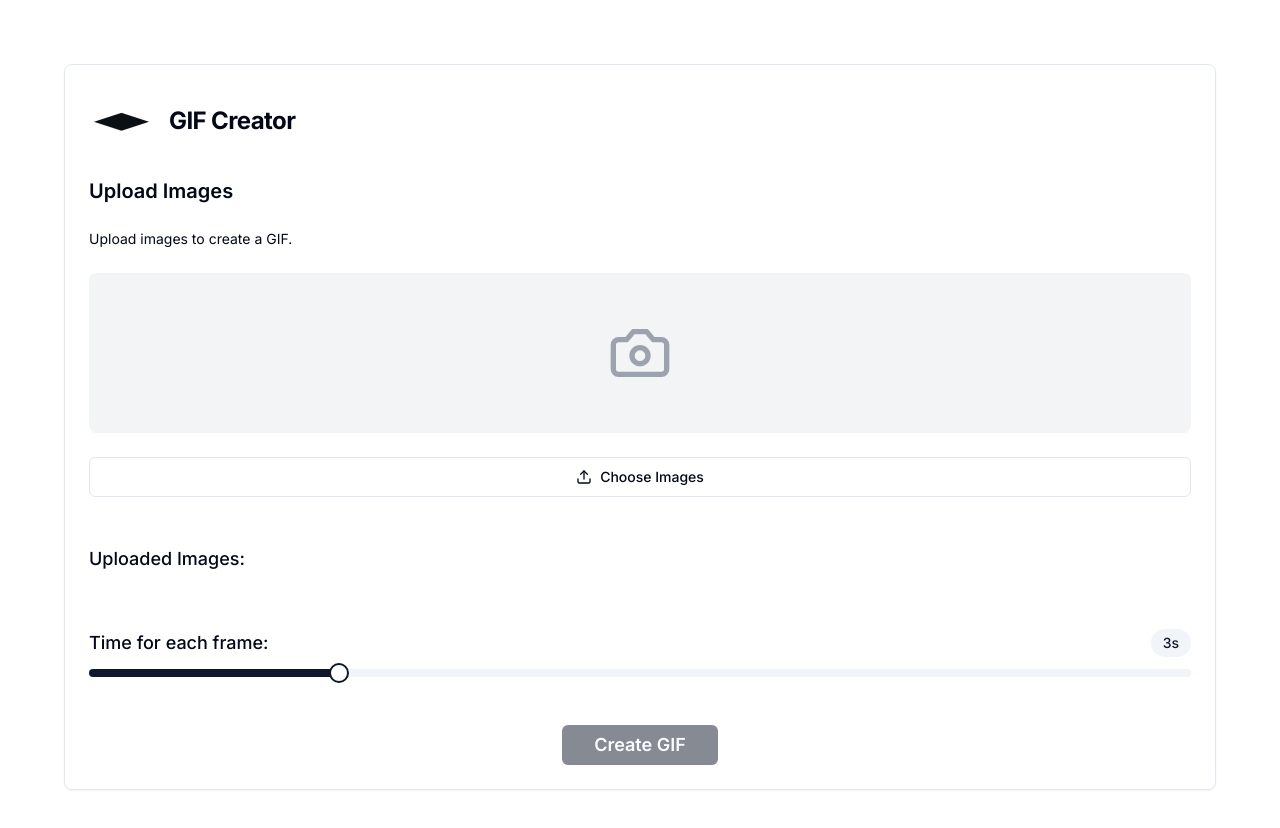
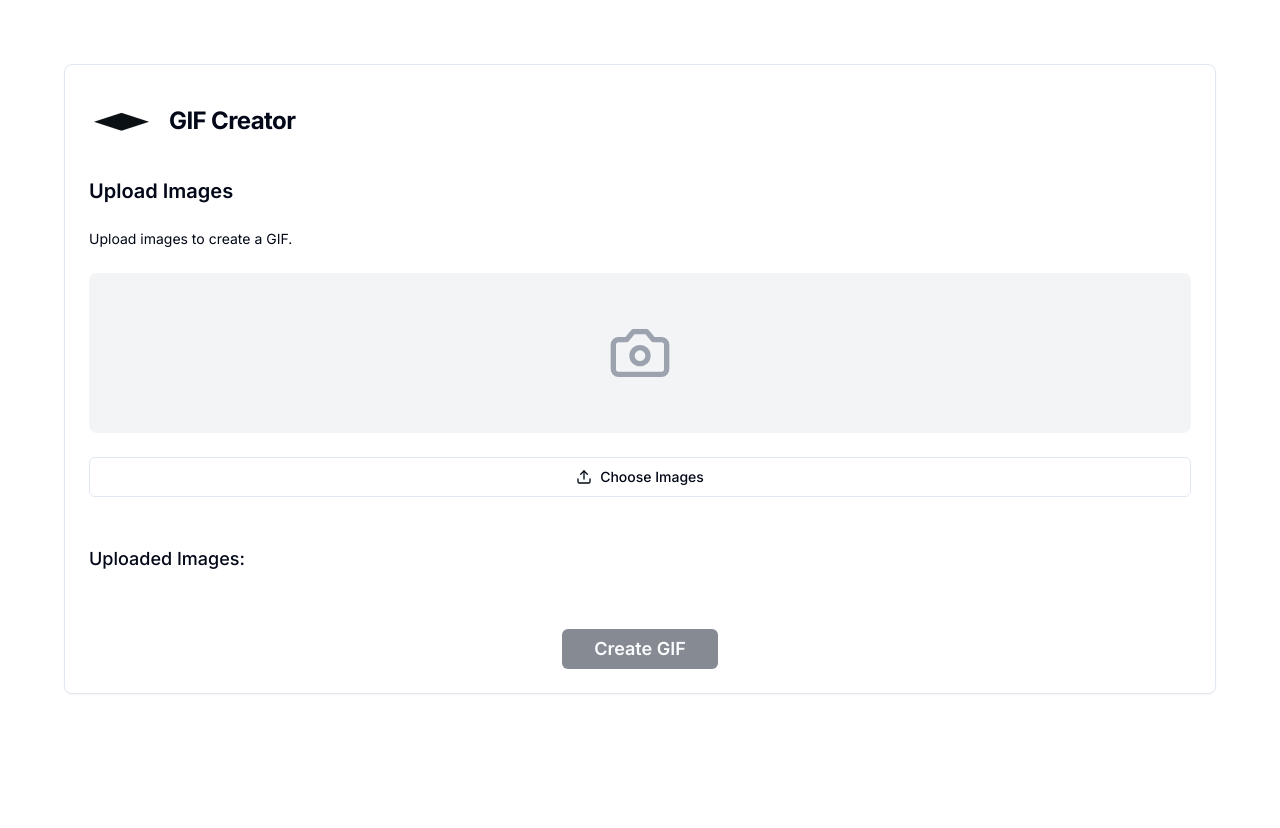
Before and after one commit to vaibhavm18/gif, a Next.js app: page / in a window 1280 px wide. Shown: the top 828 px of the page. After the commit the page ends 800 px from the top, so only its background shows below. Built offline with nearby package versions, Linux system fonts and the light colour scheme.

Commit message:
every image has a time now

```diff
--- a/src/app/page.tsx
+++ b/src/app/page.tsx
@@ -32,11 +32,11 @@ type TransitionEffect = "normal" | "fade-in" | "fade-out";
 interface ImageWithTransition {
   src: string;
   effect: TransitionEffect;
+  duration: number;
 }
 
 const ImageUploadDisplay: React.FC = () => {
   const [images, setImages] = useState<ImageWithTransition[]>([]);
-  const [sliderValue, setSliderValue] = useState(3);
   const fileInputRef = useRef<HTMLInputElement>(null);
   const [previewGifUrl, setPreviewGifUrl] = useState<string | null>(null);
   const [isLoading, setIsLoading] = useState(false);
@@ -96,7 +96,7 @@ const ImageUploadDisplay: React.FC = () => {
         files.map(async (file, index) => {
           const compressedImage = await compressImage(file);
           setProgress(Math.round(((index + 1) / files.length) * 100));
-          return { src: compressedImage, effect: "normal" as TransitionEffect };
+          return { src: compressedImage, effect: "normal" as TransitionEffect, duration: 2 };
         })
       );
 
@@ -105,7 +105,6 @@ const ImageUploadDisplay: React.FC = () => {
       setImageLoading(false);
     }
   };
-
 
   const removeImage = (index: number) => {
     setImages((prev) => prev.filter((_, i) => i !== index));
@@ -126,6 +125,12 @@ const ImageUploadDisplay: React.FC = () => {
   const updateImageEffect = (index: number, effect: TransitionEffect) => {
     setImages((prev) =>
       prev.map((img, i) => (i === index ? { ...img, effect } : img))
+    );
+  };
+
+  const updateImageDuration = (index: number, duration: number) => {
+    setImages((prev) =>
+      prev.map((img, i) => (i === index ? { ...img, duration } : img))
     );
   };
 
@@ -154,7 +159,6 @@ const ImageUploadDisplay: React.FC = () => {
     }
   };
 
-
   const createFrames = async (images: ImageWithTransition[]): Promise<string[]> => {
     const canvas = document.createElement('canvas');
     const ctx = canvas.getContext('2d')!;
@@ -174,13 +178,14 @@ const ImageUploadDisplay: React.FC = () => {
       const currentImage = await loadImage(images[i].src);
       const nextImage = await loadImage(images[(i + 1) % images.length].src);
       const effect = images[i].effect;
+      const duration = images[i].duration;
 
       if (i === 0) {
         canvas.width = currentImage.width;
         canvas.height = currentImage.height;
       }
 
-      for (let j = 0; j < (sliderValue - 1) * fps; j++) {
+      for (let j = 0; j < (duration - 1) * fps; j++) {
         ctx.drawImage(currentImage, 0, 0, canvas.width, canvas.height);
         frames.push(canvas.toDataURL());
       }
@@ -207,7 +212,8 @@ const ImageUploadDisplay: React.FC = () => {
     const croppedImages = await Promise.all(
       images.map(async (image) => ({
         src: await cropImageFromMiddle(image.src, gifWidth, gifHeight),
-        effect: image.effect
+        effect: image.effect,
+        duration: image.duration
       }))
     );
 
@@ -243,7 +249,6 @@ const ImageUploadDisplay: React.FC = () => {
     });
   };
 
-
   const handlePreviewGif = async () => {
     setIsLoading(true);
     try {
@@ -276,7 +281,7 @@ const ImageUploadDisplay: React.FC = () => {
     setIsLoading(false);
   };
 
-  return (
+return (
     <div className="p-4 sm:p-6 md:p-8">
       <Card className="w-full max-w-6xl mx-auto my-8">
         <CardHeader>
@@ -370,8 +375,9 @@ const ImageUploadDisplay: React.FC = () => {
                           <div
                             ref={provided.innerRef}
                             {...provided.draggableProps}
-                            className={`relative group flex-shrink-0 w-[calc(50%-0.5rem)] sm:w-[calc(33.333%-0.667rem)] md:w-[calc(25%-0.75rem)] ${snapshot.isDragging ? "z-50" : ""
-                              }`}
+                            className={`relative group flex-shrink-0 w-[calc(50%-0.5rem)] sm:w-[calc(33.333%-0.667rem)] md:w-[calc(25%-0.75rem)] ${
+                              snapshot.isDragging ? "z-50" : ""
+                            }`}
                             style={{
                               ...provided.draggableProps.style,
                             }}
@@ -391,7 +397,7 @@ const ImageUploadDisplay: React.FC = () => {
                                 <X className="h-4 w-4" />
                               </Button>
                             </div>
-                            <div className="w-full">
+                            <div className="w-full space-y-2">
                               <Select
                                 value={image.effect}
                                 onValueChange={(value) =>
@@ -407,6 +413,23 @@ const ImageUploadDisplay: React.FC = () => {
                                   <SelectItem value="fade-out">Fade Out</SelectItem>
                                 </SelectContent>
                               </Select>
+                              <Select
+                                value={image.duration.toString()}
+                                onValueChange={(value) =>
+                                  updateImageDuration(index, parseInt(value))
+                                }
+                              >
+                                <SelectTrigger className="w-full">
+                                  <SelectValue placeholder="Select duration" />
+                                </SelectTrigger>
+                                <SelectContent>
+                                  {[1, 2, 3, 4, 5, 6, 7, 8, 9, 10].map((duration) => (
+                                    <SelectItem key={duration} value={duration.toString()}>
+                                      {duration}s
+                                    </SelectItem>
+                                  ))}
+                                </SelectContent>
+                              </Select>
                             </div>
                           </div>
                         )}
@@ -417,29 +440,6 @@ const ImageUploadDisplay: React.FC = () => {
                 )}
               </Droppable>
             </DragDropContext>
-          </div>
-          {/* Settings */}
-          <div className="space-y-6">
-
-
-            <div className="space-y-3">
-              <div className="flex justify-between items-center">
-                <Label htmlFor="duration" className="text-lg font-medium">
-                  Time for each frame:
-                </Label>
-                <span className="text-sm font-medium bg-secondary text-secondary-foreground px-3 py-1 rounded-full">
-                  {sliderValue}s
-                </span>
-              </div>
-              <Slider
-                id="duration"
-                min={1}
-                max={10}
-                step={1}
-                value={[sliderValue]}
-                onValueChange={(value) => setSliderValue(value[0])}
-              />
-            </div>
           </div>
 
           {/* GIF Creation */}
```
